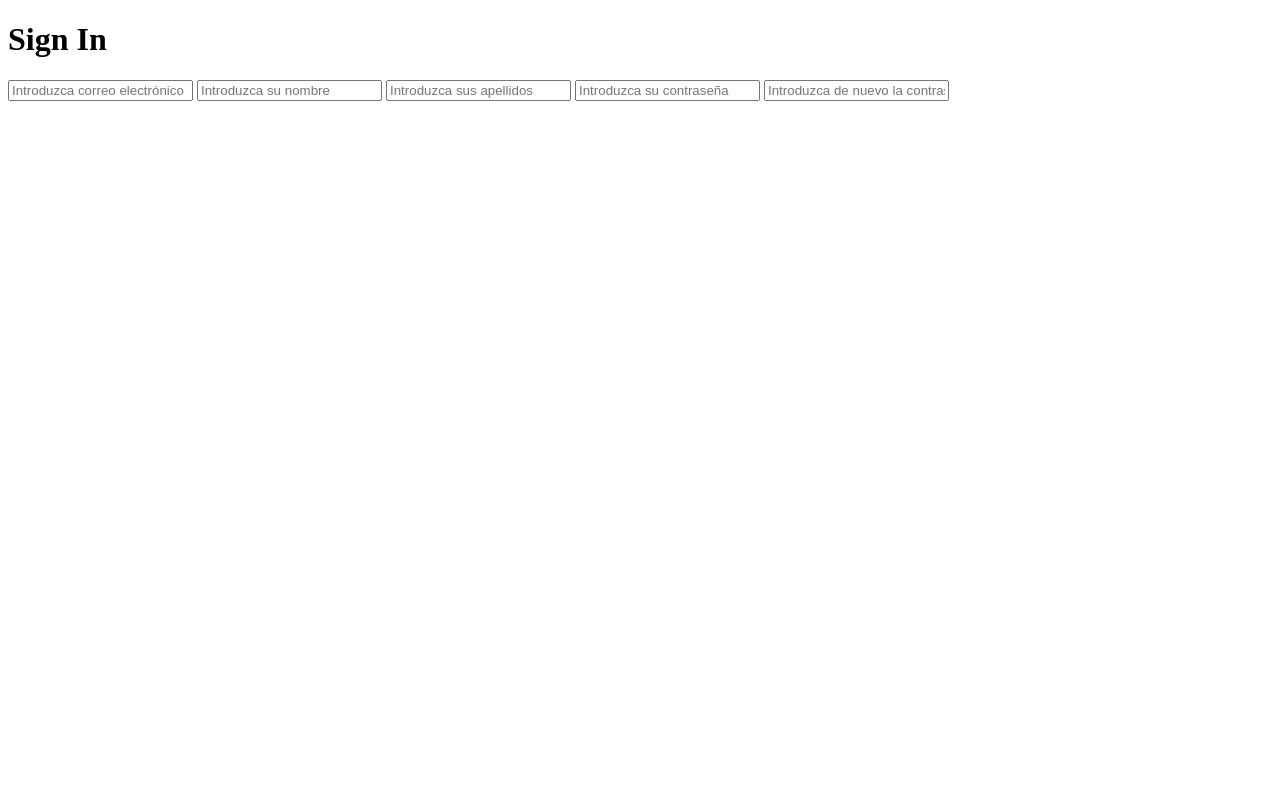
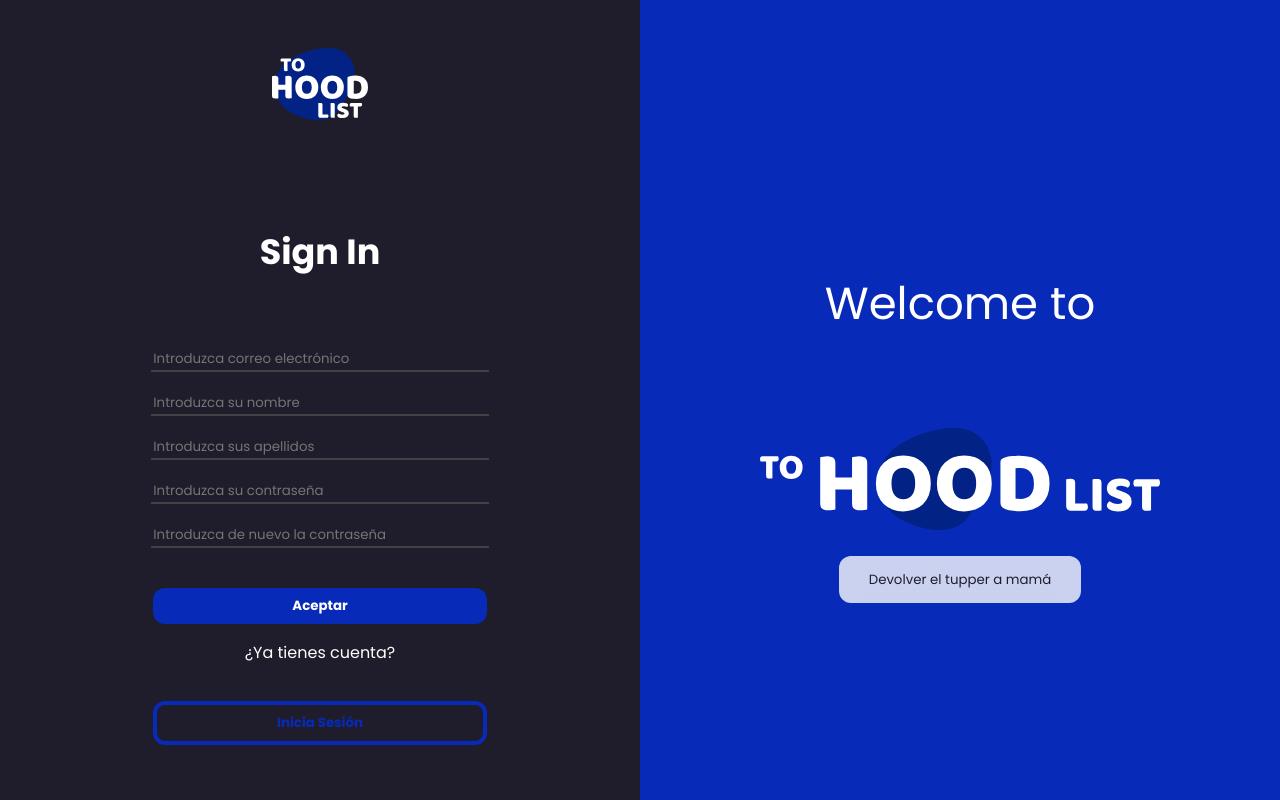
Before and after one commit to javierdominguezsuarez/ToHoodList, a Django app: page /registro in a window 1280 px wide. Run offline with Django 3.2, Linux system fonts and the light colour scheme; some libraries are stand-ins or nearby versions.

Commit message:
Finished left side of the Sign In Page

```diff
--- a/usuarios/static/estilos/signin.css
+++ b/usuarios/static/estilos/signin.css
@@ -0,0 +1,113 @@
+@import url('https://fonts.googleapis.com/css2?family=Poppins:ital,wght@0,100;0,200;0,300;0,400;0,500;0,600;0,700;0,800;0,900;1,100;1,200;1,300;1,400;1,500;1,600;1,700;1,800;1,900&display=swap');
+*{
+    font-family: 'Poppins', sans-serif;
+}
+html, body{
+    margin: 0;
+    height: 100%;
+    overflow: hidden;
+}
+
+h1 {
+    text-align: center;
+    font-size: 35px;
+    margin-bottom: 2em;
+    margin-top: 3em;
+}
+
+.container{
+    height: 100%;
+    display: flex;
+    background-color: #1F1D2B;
+    color: white;
+}
+
+
+.left {
+    display: flex;
+    flex-direction: column;
+    width: 50%;
+    align-items: center;
+}
+form {
+    display: flex;
+    flex-direction: column;
+    align-content: center;
+    align-self: center;
+    align-items: center ;
+}
+input {
+    background-color: #1F1D2B;
+    width: 25em;
+    border: none;
+    border-bottom: 2px solid #3F4344;
+    margin-bottom: 1.5em;
+}
+
+input:focus{
+    outline:none;
+    border-bottom: 2px solid #082AB9;
+    background: linear-gradient(to bottom, transparent, #181720);
+    color: #FFF;
+}
+#btnAccept{
+    width: 25em;
+    background-color: #082AB9;
+    color: #FFF;
+    border: none;
+    padding-top: 8px;
+    padding-bottom: 8px;
+    font-weight: bold;
+    margin-top: 1.5em;
+}
+button{
+    border-radius: 12px;
+}
+#btnLogIn{
+    width: 25em;
+    outline: none;
+    border: 4px solid #082AB9;
+    color:#082AB9;
+    background-color: #1F1D2B;
+    padding-top: 8px;
+    padding-bottom: 8px;
+    font-weight: bold;
+    margin-top: 1.5em;
+}
+
+.logo{
+    margin-top: 3em;
+    width: 6em;
+    height: auto;
+}
+
+.logo_right{
+
+    width: 25em;
+    height: auto;
+}
+
+.right{
+    display: flex;
+    background-color: #082AB9;
+    width: 50%;
+    flex-direction: column;
+    align-items: center;
+}
+
+#welcome{
+    font-weight: normal;
+    font-size: 45px;
+    margin-top: 6em;
+}
+
+.cuadrado{
+    background-color: rgba(255, 255, 255, 0.79);
+    border-radius: 12px;
+    margin-top: 2em;
+    padding-left: 30px;
+    padding-right: 30px;
+    font-size: smaller;
+    backdrop-filter: blur(9px);
+    color: #1F1D2B;
+}
--- a/usuarios/templates/estilos/signin.html
+++ b/usuarios/templates/estilos/signin.html
@@ -1,26 +1,38 @@
 <!DOCTYPE html>
 <html>
     <head>
-        <title>ToHoodList Log In</title>
+        <title>ToHoodList Sign In</title>
+        <meta name="author" content="José Ricardo Peña Seco, Javier Domínguez Suárez, Willy Escovilla y María Naranjo Almeida" />
         <meta charset = "utf8">
         <script src="https://kit.fontawesome.com/bbe51b02f0.js" crossorigin="anonymous"></script>
         {% load static %}
         <link rel="stylesheet" href="{% static 'estilos/signin.css' %}" type="text/css" media="screen">
         <link rel="preconnect" href="https://fonts.gstatic.com">
-        <link rel="icon" href="/usuarios/static/estilos/logo_sup.svg">
+        <link rel="shortcut icon" type="image/svg" href="{% static 'estilos/logo.svg'%}">
     </head>
     <body>
         <div class="container">
+            <div class = "left">
+                <img src = "{% static 'estilos/logo.svg'%}" class = "logo" alt = "ToHoodList Icon">
+                <h1>Sign In</h1>
+                <form class = "formulario">
+                    <input text = "input" placeholder="Introduzca correo electrónico">
+                    <input text = "input" placeholder="Introduzca su nombre">
+                    <input text = "input" placeholder="Introduzca sus apellidos">
+                    <input type = "password" placeholder="Introduzca su contraseña">
+                    <input type = "password" placeholder="Introduzca de nuevo la contraseña">
+                    <button id = "btnAccept">Aceptar</button>
+                    <p>¿Ya tienes cuenta?</p>
+                    <button href = "/usuarios/estilos/login.html" id = "btnLogIn">Inicia Sesión</button>
+                </form>
+
+            </div>
             <div class = "right">
-                <h1>Sign In</h1>
-                <input text = "input" placeholder="Introduzca correo electrónico">
-                <input text = "input" placeholder="Introduzca su nombre">
-                <input text = "input" placeholder="Introduzca sus apellidos">
-                <input text = "password" placeholder="Introduzca su contraseña">
-                <input text = "password" placeholder="Introduzca de nuevo la contraseña">
-            </div>
-            <div class = "left">
-
+                <h1 id = "welcome">Welcome to</h1>
+                <img src = "{% static 'estilos/logo_sup.svg'%}" class = "logo_right" alt = "ToHoodList Icon">
+                <div class="cuadrado">
+                    <p>Devolver el tupper a mamá</p>
+                </div>
             </div>
         </div>
     </body>
```
